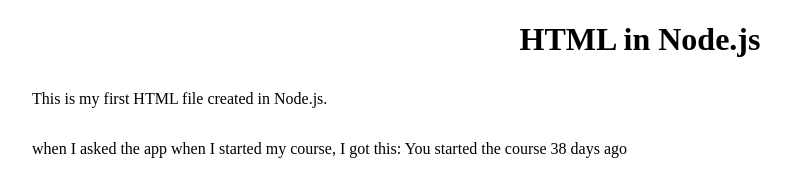
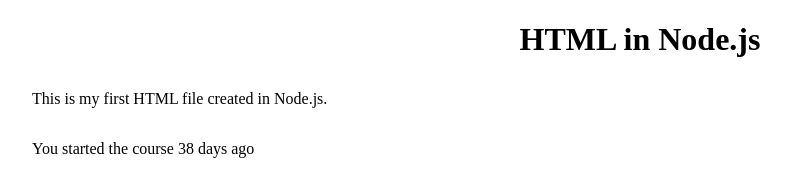
Before and after one commit to masiehdon/Assignment2-Node, a website: page index.html in a window 1280 px wide. Shown: the whole page, without its empty margins (8-799 px from the left). Drawn offline with Linux system fonts and the light colour scheme.

Commit message:
Update index.html

```diff
--- a/index.html
+++ b/index.html
@@ -9,6 +9,6 @@
 <body>
 <h1>HTML in Node.js</h1>
 	<p>This is my first HTML file created in Node.js.</p>
-    <p>when I asked the app when I started my course, I got this: You started the course 38 days ago</p>
+    <p>You started the course 38 days ago</p>
 </body>
 </html>
```
